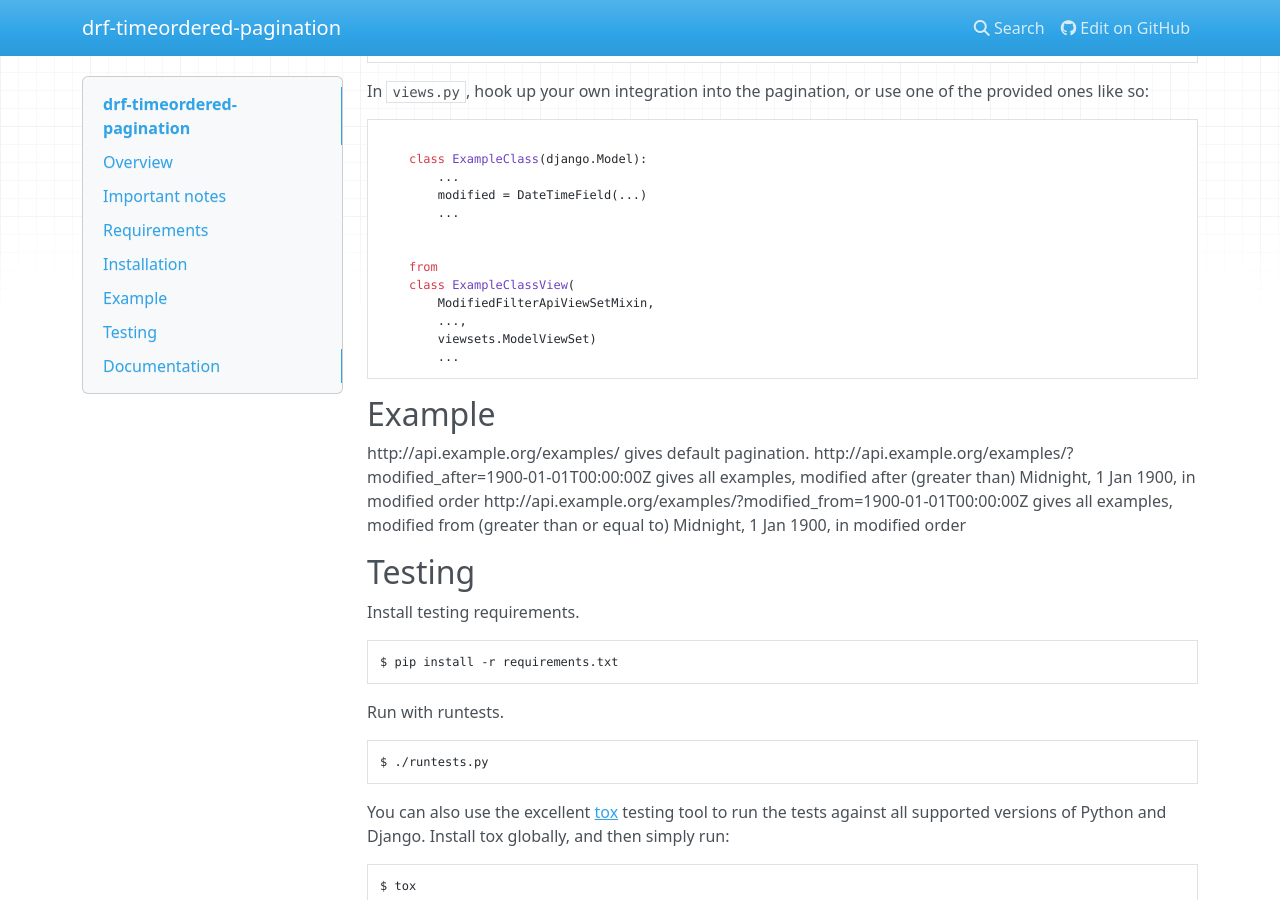
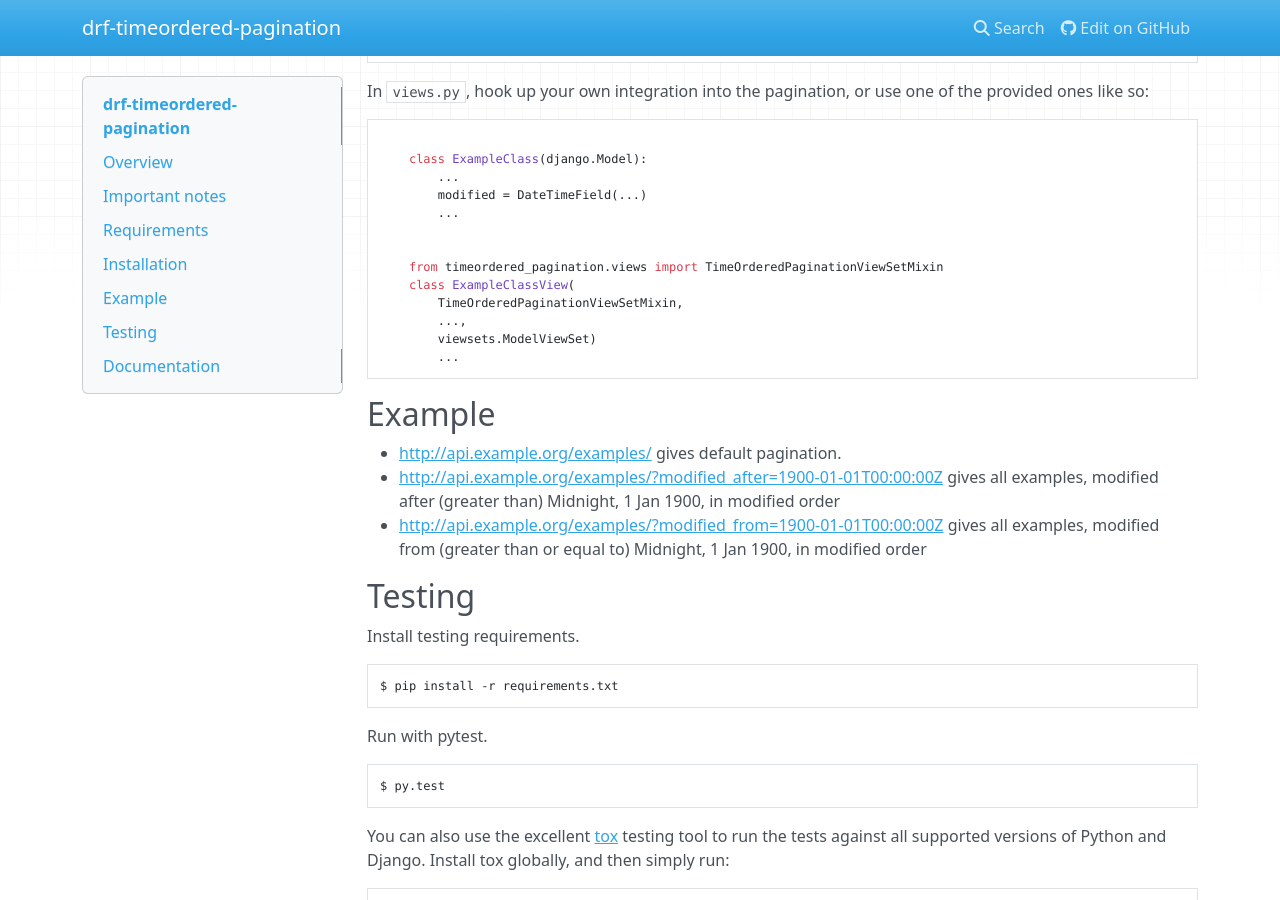
Before and after one commit to andrewdodd/drf-timeordered-pagination, an MkDocs documentation site: the page built from docs/index.md, in a window 1280 px wide and 900 px high, scrolled down 815 px. Built offline with MkDocs 1.6.1, drawn with Linux system fonts in a browser that asks for light colours; nearby versions of some CDN libraries.

Commit message:
Update documentation

````diff
--- a/docs/index.md
+++ b/docs/index.md
@@ -52,9 +52,9 @@ In `views.py`, hook up your own integration into the pagination, or use one of t
         ...
 
 
-    from
+    from timeordered_pagination.views import TimeOrderedPaginationViewSetMixin
     class ExampleClassView(
-        ModifiedFilterApiViewSetMixin,
+        TimeOrderedPaginationViewSetMixin,
         ...,
         viewsets.ModelViewSet)
         ...
@@ -62,9 +62,9 @@ In `views.py`, hook up your own integration into the pagination, or use one of t
 
 ## Example
 
-http://api.example.org/examples/ gives default pagination.
-http://api.example.org/examples/?modified_after=1900-01-01T00:00:00Z gives all examples, modified after (greater than) Midnight, 1 Jan 1900, in modified order
-http://api.example.org/examples/?modified_from=1900-01-01T00:00:00Z gives all examples, modified from (greater than or equal to) Midnight, 1 Jan 1900, in modified order
+ - [http://api.example.org/examples/](http://api.example.org/examples/) gives default pagination.
+ - [http://api.example.org/examples/?modified_after=1900-01-01T00:00:00Z](http://api.example.org/examples/?modified_after=1900-01-01T00:00:00Z) gives all examples, modified after (greater than) Midnight, 1 Jan 1900, in modified order
+ - [http://api.example.org/examples/?modified_from=1900-01-01T00:00:00Z](http://api.example.org/examples/?modified_from=1900-01-01T00:00:00Z) gives all examples, modified from (greater than or equal to) Midnight, 1 Jan 1900, in modified order
 
 
 ## Testing
@@ -75,10 +75,10 @@ Install testing requirements.
 $ pip install -r requirements.txt
 ```
 
-Run with runtests.
+Run with pytest.
 
 ```bash
-$ ./runtests.py
+$ py.test
 ```
 
 You can also use the excellent [tox](http://tox.readthedocs.org/en/latest/) testing tool to run the tests against all supported versions of Python and Django. Install tox globally, and then simply run:
````
Also changed, not shown: README.rst.
